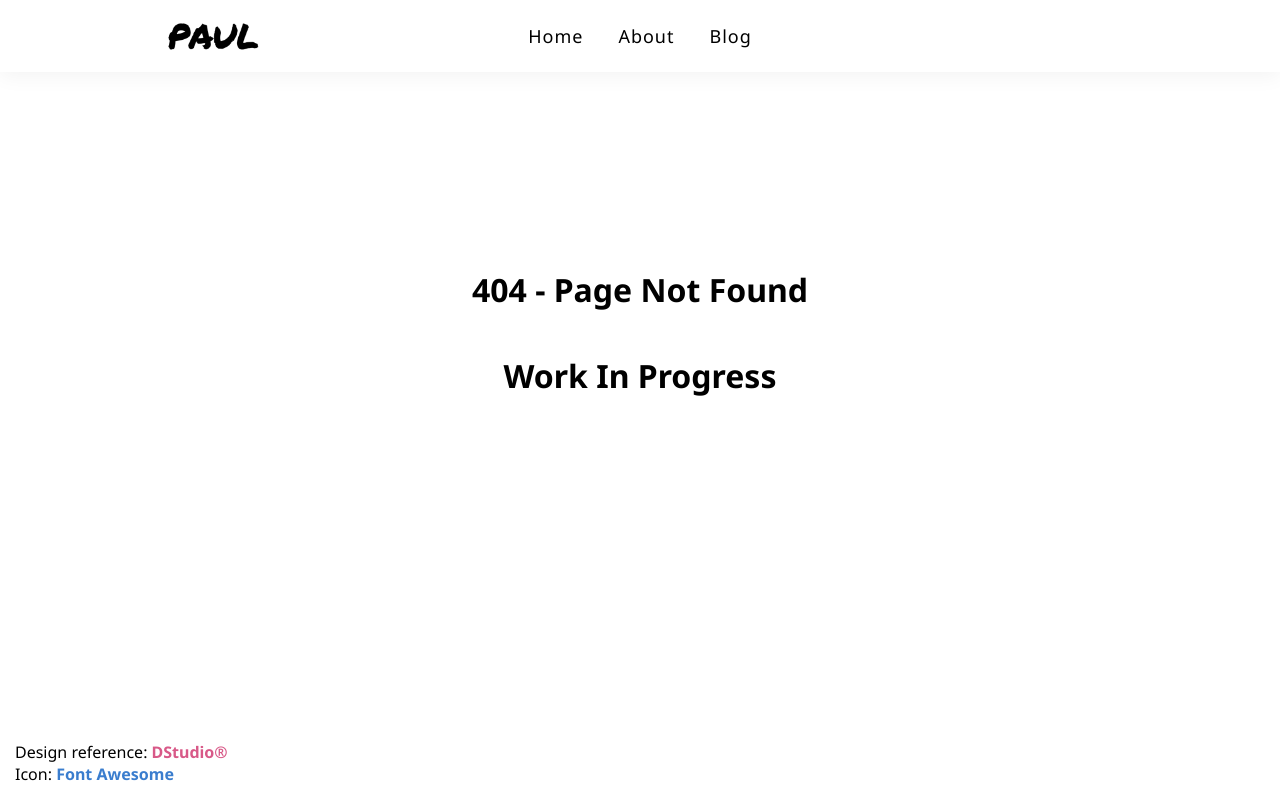
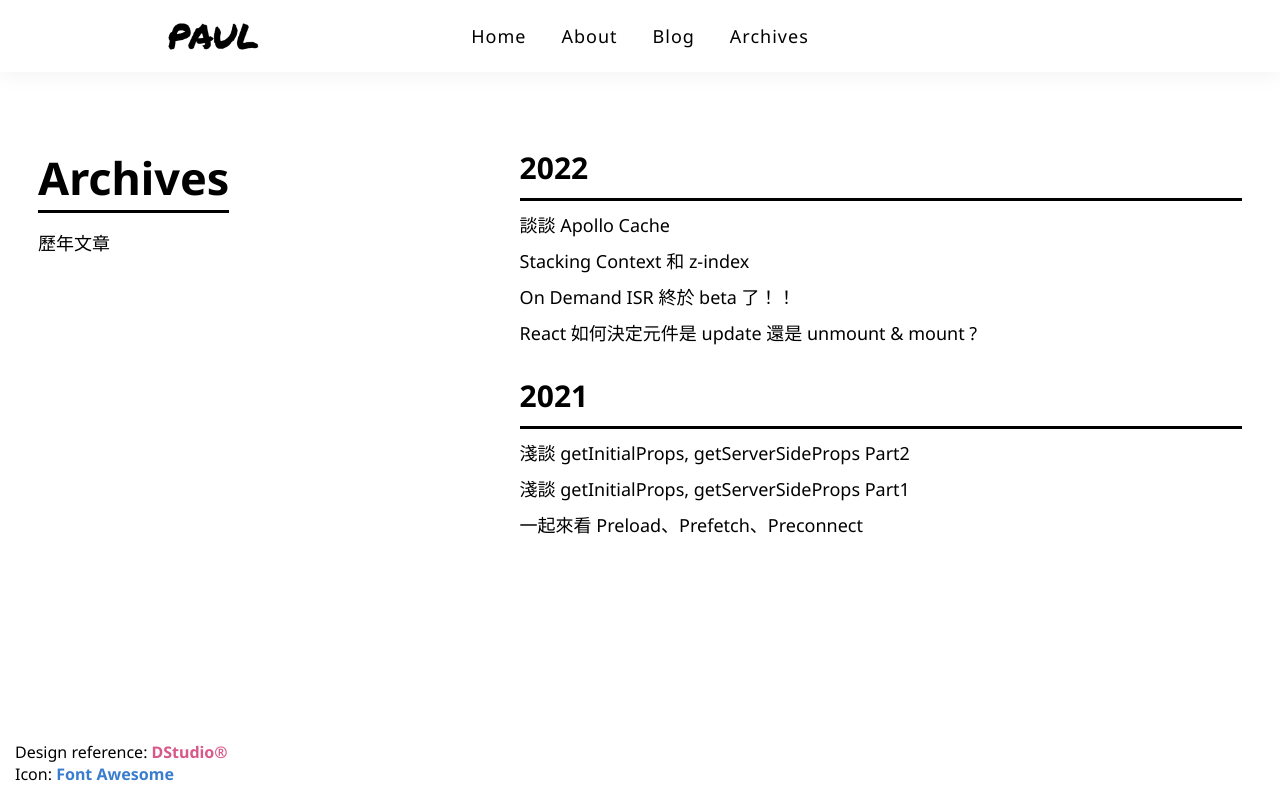
Before and after one commit to aNyMoRe0505/my-site, a Next.js app: page /archives in a window 1280 px wide. Before the commit this address had no page. Built offline with nearby package versions, Linux system fonts and the light colour scheme.

Commit message:
archives page

```diff
--- a/components/Header/Header.js
+++ b/components/Header/Header.js
@@ -193,6 +193,10 @@ const links = [
     text: 'Blog',
     pathname: URLS.BLOG,
   },
+  {
+    text: 'Archives',
+    pathname: URLS.ARCHIVES,
+  },
 ];
 
 const Header = () => {
--- a/constants/urls.js
+++ b/constants/urls.js
@@ -3,6 +3,7 @@ const URLS = {
   ABOUT: '/about',
   BLOG: '/blog',
   BLOG_DETAIL: '/blog/[slug]',
+  ARCHIVES: '/archives',
 };
 
 export default URLS;
--- /dev/null
+++ b/pages/archives.js
@@ -0,0 +1,133 @@
+import dayjs from 'dayjs';
+import PropTypes from 'prop-types';
+import styled from 'styled-components';
+
+import Link from '@/components/Link';
+import { MEDIA_QUERY_MD } from '@/constants/breakpoint';
+import URLS from '@/constants/urls';
+import { FadeFromRightCSS } from '@/styles/articleBlock';
+import {
+  LeftSection,
+  RightSection,
+  RootWrapper,
+  SubText,
+  Title,
+} from '@/styles/mainStyle';
+
+import { getPosts } from './api/articles';
+
+const StyledSubText = styled(SubText)`
+  text-align: center;
+
+  ${MEDIA_QUERY_MD} {
+    text-align: left;
+  }
+`;
+
+const TimeSection = styled.div`
+  width: 100%;
+  display: flex;
+  flex-direction: column;
+  & + & {
+    margin: 30px 0 0;
+  }
+  ${FadeFromRightCSS}
+`;
+
+const Time = styled.div`
+  font-size: 20px;
+  font-weight: bold;
+
+  ${MEDIA_QUERY_MD} {
+    font-size: 30px;
+  }
+
+  ::after {
+    display: block;
+    content: '';
+    height: 3px;
+    width: 100%;
+    background-color: black;
+    margin: 10px 0;
+  }
+`;
+
+const ArticleLink = styled(Link)`
+  font-size: 16px;
+  font-weight: normal;
+  position: relative;
+  & + & {
+    margin-top: 10px;
+  }
+
+  ${MEDIA_QUERY_MD} {
+    font-size: 18px;
+  }
+
+  @media (hover: hover) {
+    :hover {
+      font-weight: bold;
+    }
+  }
+`;
+
+const Archives = ({ posts }) => {
+  return (
+    <RootWrapper>
+      <LeftSection>
+        <Title>Archives</Title>
+        <StyledSubText>歷年文章</StyledSubText>
+      </LeftSection>
+      <RightSection>
+        {Object.keys(posts)
+          .sort((a, b) => +b - +a)
+          .map((time, index) => (
+            <TimeSection $delay={0.8 + index * 0.1} key={time}>
+              <Time>{time}</Time>
+              {posts[time].map((article) => (
+                <ArticleLink
+                  href={URLS.BLOG_DETAIL}
+                  query={{ slug: article.fileName }}
+                  key={article.fileName}
+                >
+                  {article.data.title}
+                </ArticleLink>
+              ))}
+            </TimeSection>
+          ))}
+      </RightSection>
+    </RootWrapper>
+  );
+};
+
+Archives.propTypes = {
+  posts: PropTypes.shape({}).isRequired,
+};
+
+export function getStaticProps() {
+  let posts = getPosts();
+
+  const groupBy = (array, transformKey) => {
+    const result = {};
+
+    array.forEach((item) => {
+      const key = transformKey(item);
+      if (key in result) {
+        result[key].push(item);
+      } else {
+        result[key] = [item];
+      }
+    });
+    return result;
+  };
+
+  posts = groupBy(posts, (item) => dayjs(item.data.date).format('YYYY'));
+
+  return {
+    props: {
+      posts,
+    },
+  };
+}
+
+export default Archives;
```
Also changed, not shown: pages/index.js (+10 -1 lines).
